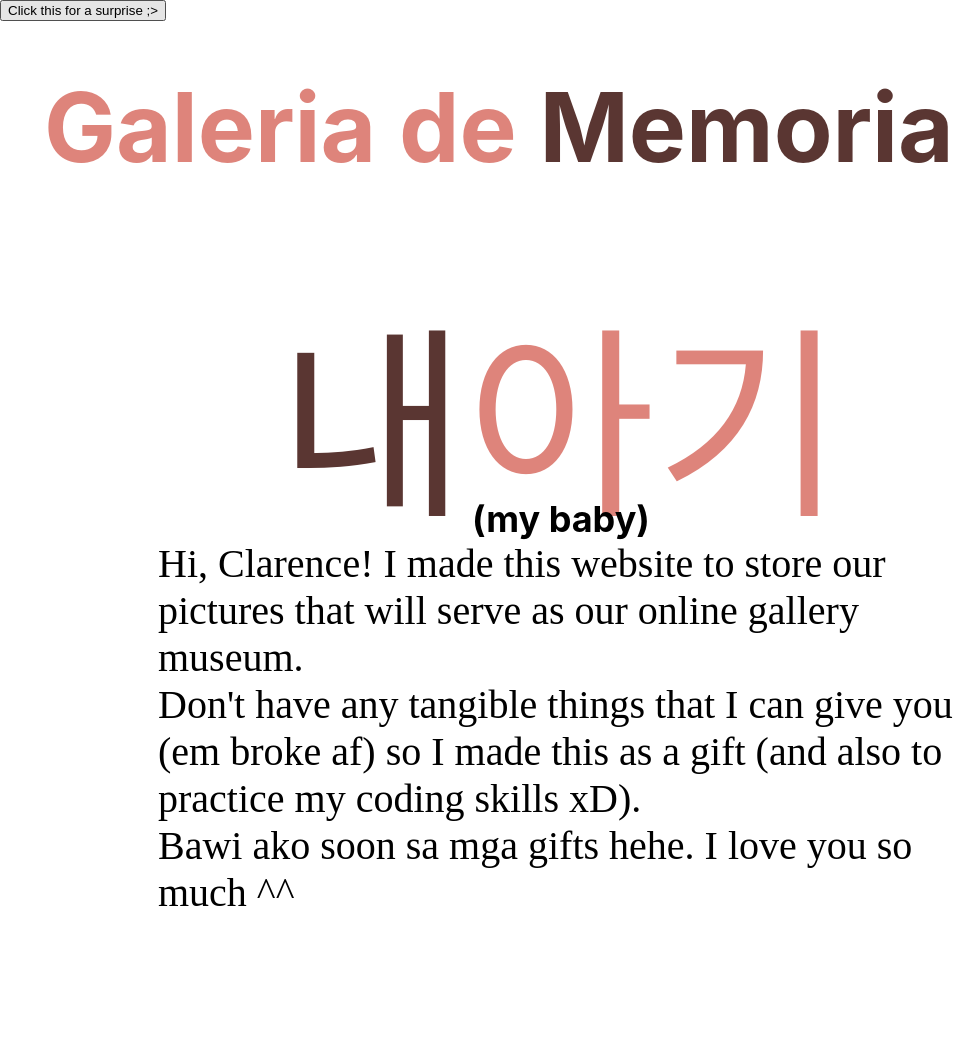
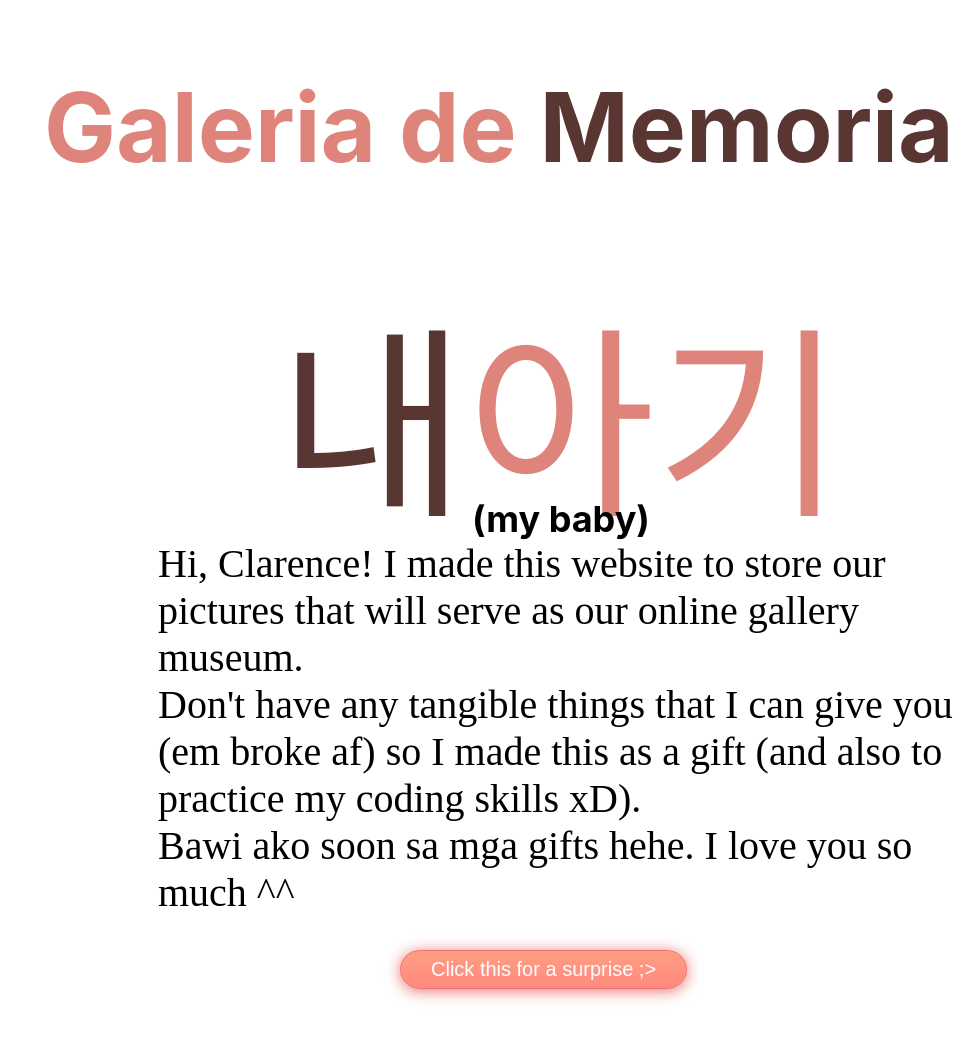
Before and after one commit to devil-ahdjoz/Hello-, a plain HTML site: page index.html in a window 1280 px wide. Shown: the top 1054 px of the page, 0-972 px from the left. Drawn offline with Linux system fonts and the light colour scheme.

Commit message:
Add files via upload

```diff
--- a/style.css
+++ b/style.css
@@ -424,6 +424,23 @@ div { position: absolute; }
 	height: 1247px;
 }
 
+.btn .primary{
+    background: linear-gradient(#ff9e80, #ff8a80);
+    box-shadow: 0 2px 15px #ea7070;
+    color: #fff;
+}
+.btn button{
+    padding: 7px 30px;
+	margin-top: 950px;
+    margin-left: 400px;
+    outline: none;
+    border: 1px solid #ea7070;
+    border-radius: 20px;
+    cursor: pointer;
+    color:  #ea7070;
+    background: transparent;
+    font-size: 20px;
+}
 
 #img_20221010_201156_361 {
 	top: 277px;
```
